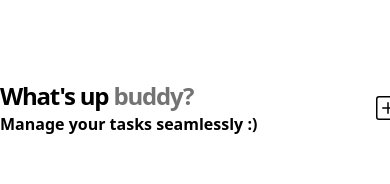
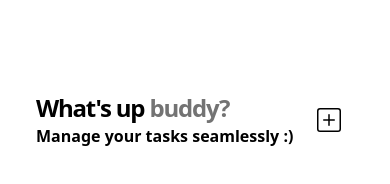
Before and after one commit to suryaj04/Todo-app, a website: page index.html in a window 390 px wide. Drawn offline with Linux system fonts and the light colour scheme.

Commit message:
Responsive version

```diff
--- a/index.html
+++ b/index.html
@@ -10,9 +10,9 @@
     <div id="hide" class="absolute border rounded-xl hidden border-red-600 p-2 right-4 top-4">
         <h1 class="text-xl font-bold tracking-tighter">Enter the title</h1>
     </div>
-   <div class="mx-auto w-[400px] s my-20">
-       <div class="flex">
-        <div class="w-full mx-auto">
+    <div class="mx-auto w-full p-3 sm:w-[400px] my-20">
+        <div class="flex w-[90%]">
+            <div class="mx-auto">
                 <h1 class="font-bold text-2xl tracking-tighter">What's up <span class="text-neutral-500  tracking-tighter">buddy?</span></h1>
                 <p class="font-semibold">Manage your tasks seamlessly :)</p>
             </div>
@@ -28,10 +28,14 @@
                 <button id="cancelBtn" class="bg-black p-2 rounded-md text-white font-semibold w-full">Cancel</button>
               </div>
           </div>
+    </div>
+   <div class="mx-auto sm:w-[400px] w-[90%]  my-2">
+
       <div id="details">
 
       </div>
    </div>
+
     <script src="app.js"></script>
 </body>
 </html>
```
Also changed, not shown: output.css. Lines whose indentation alone changed are shown as unchanged.
